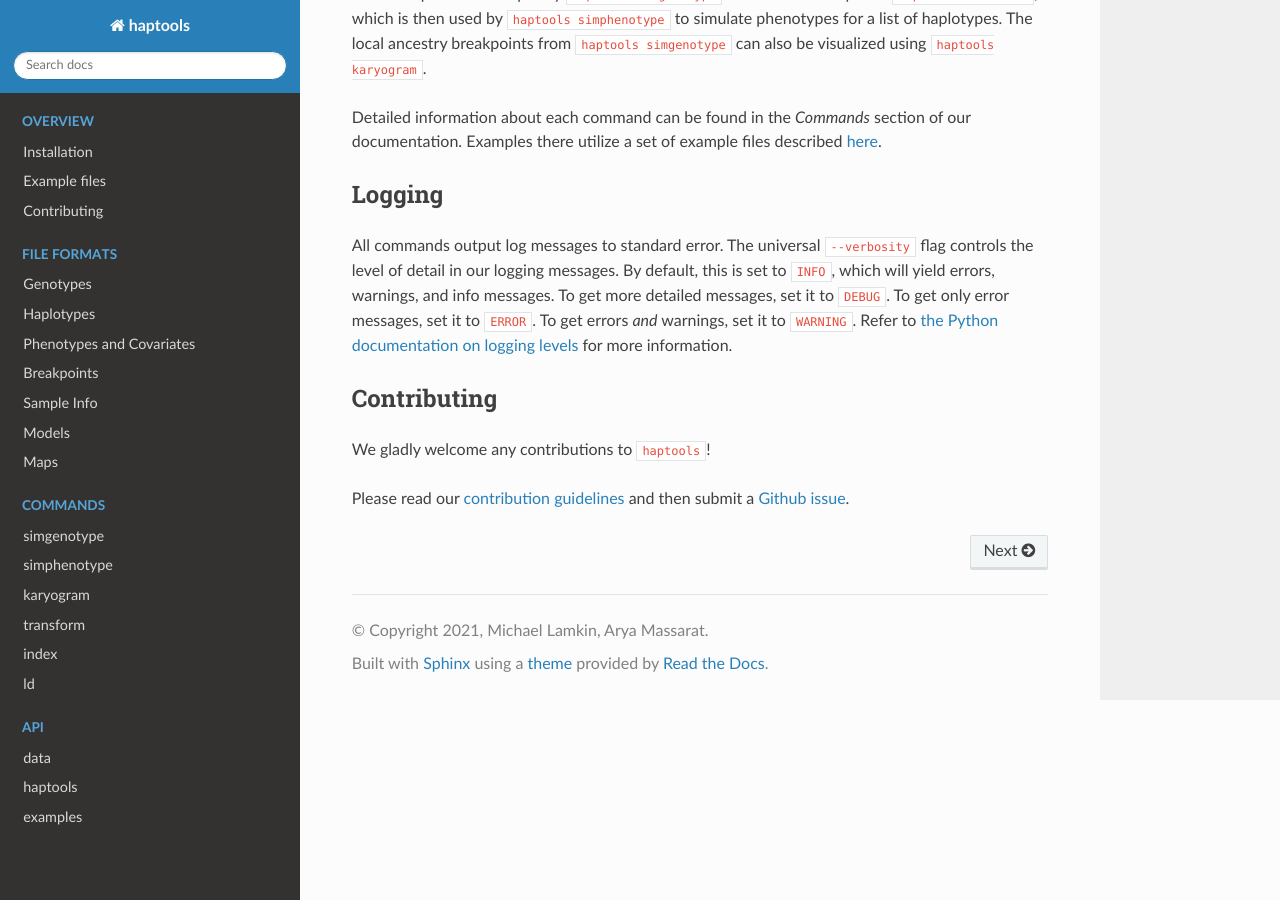
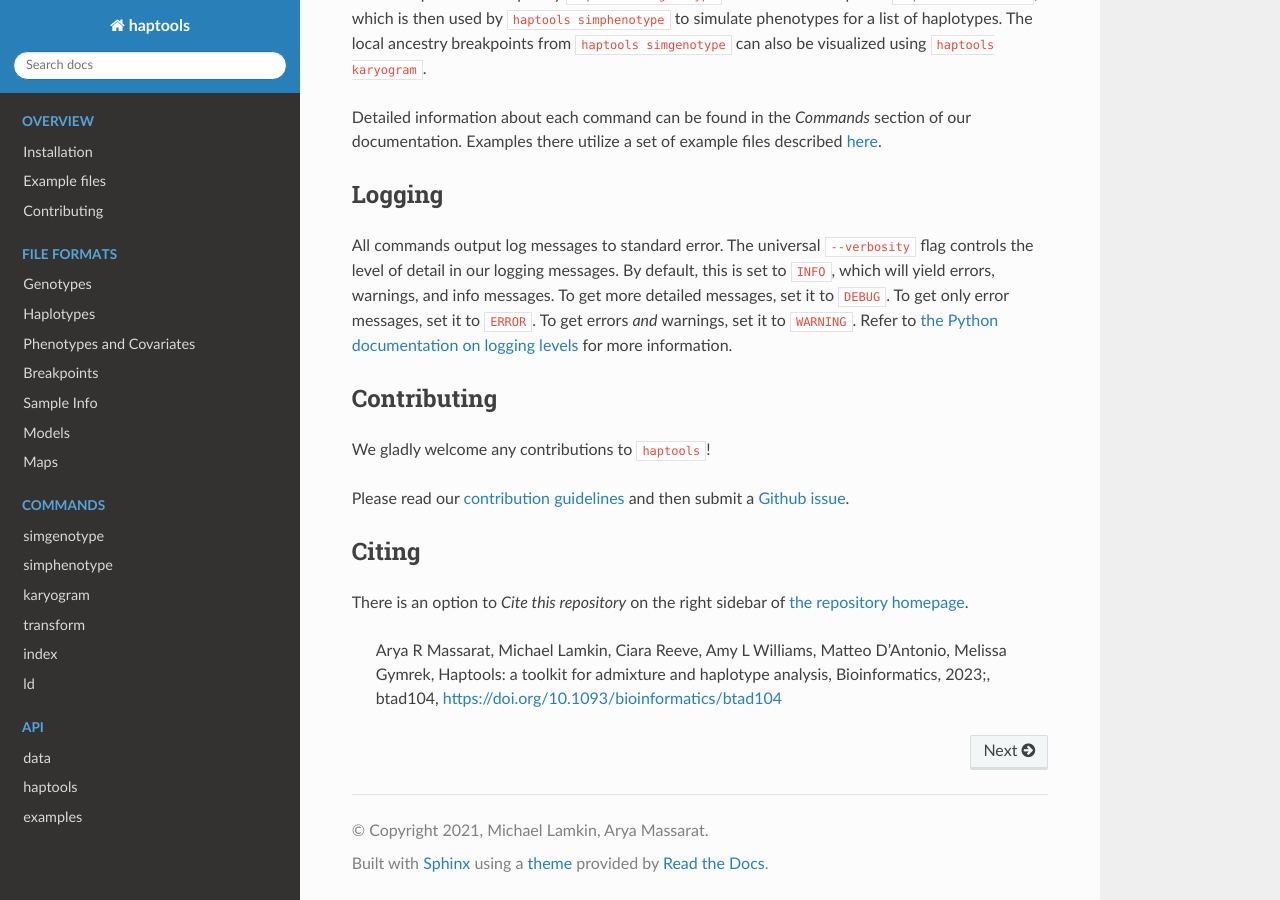
Before and after one commit to CAST-genomics/haptools, a Sphinx documentation site: the page built from docs/index.rst, in a window 1280 px wide and 900 px high, scrolled down 1139 px. Built offline with Sphinx 7.4.7 and the Read the Docs theme 2.0.0, drawn with Linux system fonts in a browser that asks for light colours.

Commit message:
add citation options

```diff
--- a/docs/index.rst
+++ b/docs/index.rst
@@ -48,6 +48,13 @@ We gladly welcome any contributions to ``haptools``!
 
 Please read our :doc:`contribution guidelines </project_info/contributing>` and then submit a `Github issue <https://github.com/cast-genomics/haptools/issues>`_.
 
+Citing
+~~~~~~
+
+There is an option to *Cite this repository* on the right sidebar of `the repository homepage <https://github.com/CAST-genomics/haptools>`_.
+
+   Arya R Massarat, Michael Lamkin, Ciara Reeve, Amy L Williams, Matteo D’Antonio, Melissa Gymrek, Haptools: a toolkit for admixture and haplotype analysis, Bioinformatics, 2023;, btad104, https://doi.org/10.1093/bioinformatics/btad104
+
 
 .. toctree::
    :caption: Overview
```
Also changed, not shown: README.md (+5 -0 lines).
